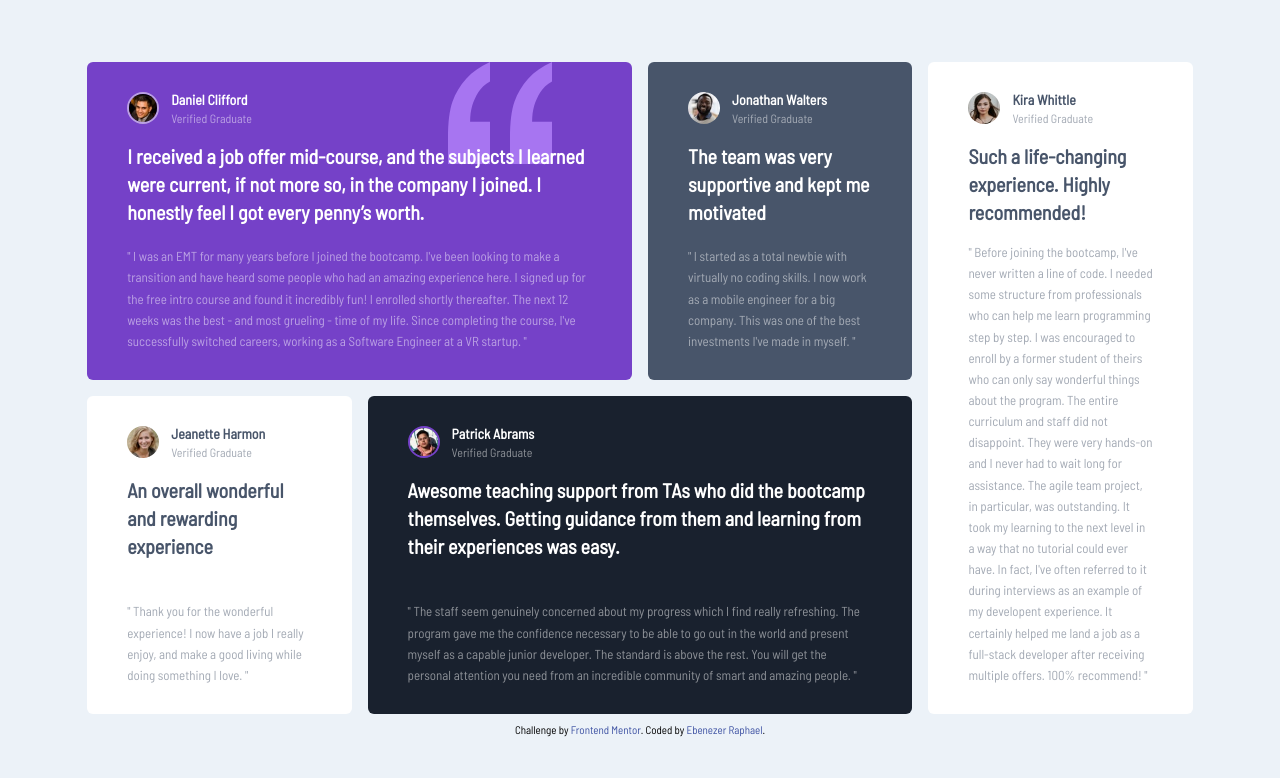
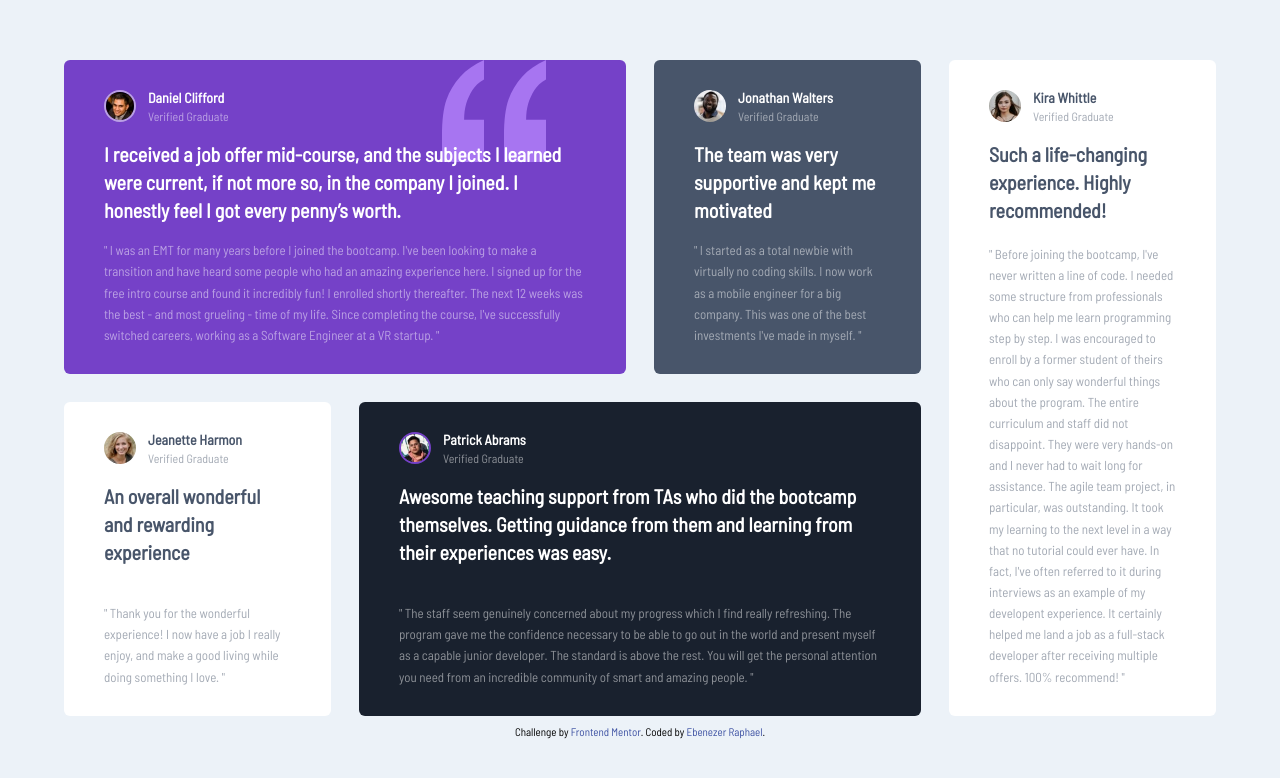
Before and after one commit to ebenezerraph/testimonials-grid-section-main, a plain HTML site: page index.html in a window 1280 px wide. Drawn offline with Linux system fonts and the light colour scheme.

Commit message:
feat: Improve layout and spacing
Updated layout and spacing to enhance user experience and visual appeal.

- Adjusted the width and spacing of elements on medium screens.
- Simplified styling for easier maintainability.

```diff
--- a/index.html
+++ b/index.html
@@ -28,7 +28,7 @@
 
 <body class="flex justify-center items-center min-h-screen font-bsc text-base bg-lightgrayishblue">
   <main>
-    <div class="my-1 grid md:grid-cols-4 md:w-[69.1rem] md:grid-rows-2 gap-4">
+    <div class="my-1 grid md:grid-cols-4 md:w-[72rem] md:grid-rows-2 gap-7">
 
       <div
         class="flex flex-col w-80 relative box-border rounded-md px-10 py-7 text-white bg-moderateviolet md:w-auto md:h-full md:col-span-2">
```
Also changed, not shown: images/screenshot.png, src/output.css.
